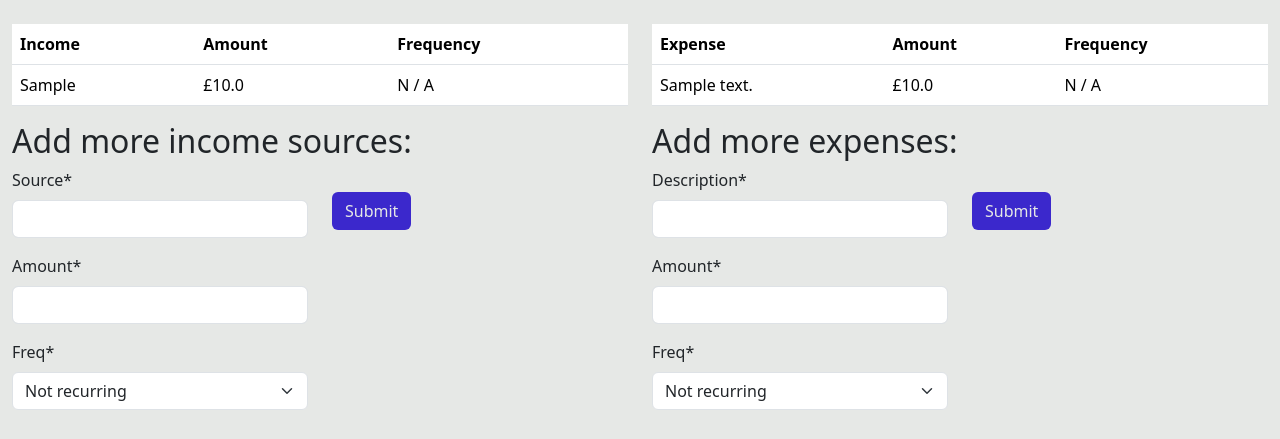
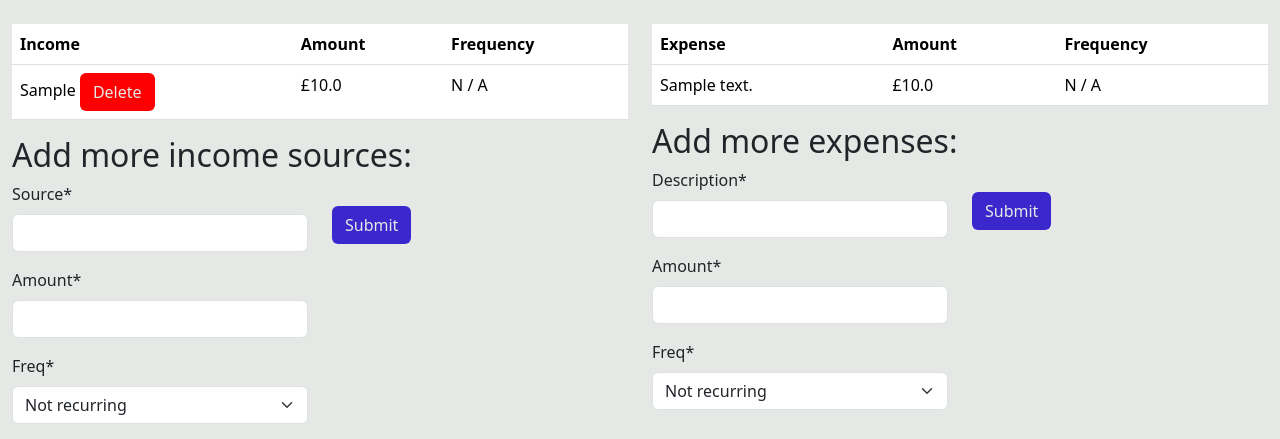
Before and after one commit to ErfanNajimi/ci-capstone-project, a Django app: page /tracker/ in a window 1280 px wide. Shown: the part 101-540 px from the top of the page. Run offline with Django 4.2, Linux system fonts and the light colour scheme; a user stored in the database is signed in; tables that the repository leaves empty hold one stand-in row (values such as "Sample post"); some libraries are stand-ins or nearby versions.

Commit message:
Attempt to add delete functionality for incomes in tracker app

```diff
--- a/financially/settings.py
+++ b/financially/settings.py
@@ -59,7 +59,7 @@ INSTALLED_APPS = [
 ]
 
 SITE_ID = 1
-LOGIN_REDIRECT_URL = '/'
+LOGIN_REDIRECT_URL = '/tracker/'
 LOGOUT_REDIRECT_URL = '/'
 
 CRISPY_ALLOWED_TEMPLATE_PACKS = "bootstrap5"
--- a/static/css/style.css
+++ b/static/css/style.css
@@ -52,6 +52,13 @@ nav {
     color: #E6E8E6;
 }
 
+/* Expense Tracker */
+
+.btn-delete{
+    background-color: red;
+    color: #E6E8E6;
+}
+
 /* Footer */
 footer {
     background-color: #3B28CC;
--- a/tracker/templates/tracker/tracker.html
+++ b/tracker/templates/tracker/tracker.html
@@ -17,7 +17,9 @@
                 <tbody>
                 {% for income in incomes %}
                   <tr>
-                    <td>{{ income.source }}</td>
+                    <td>{{ income.source }}
+                        <button class="btn btn-delete" income_id="{{ income.id }}">Delete</button>
+                    </td>
                     <td>£{{ income.amount }}</td>
                     <td>
                         {% if income.freq == 1 %}
--- a/tracker/urls.py
+++ b/tracker/urls.py
@@ -3,4 +3,6 @@ from django.urls import path
 
 urlpatterns = [
     path('', views.tracker, name='tracker'),
+    path('tracker/income_delete/<int:income_id>',
+         views.income_delete, name='income_delete'),
 ]
--- a/tracker/views.py
+++ b/tracker/views.py
@@ -1,5 +1,6 @@
-from django.shortcuts import render
+from django.shortcuts import render, get_object_or_404, reverse
 from django.contrib import messages
+from django.http import HttpResponseRedirect
 from .models import Income, Expense
 from .forms import IncomeForm, ExpenseForm
 
@@ -45,3 +46,16 @@ def tracker(request):
             "expense_form": expense_form,
         },
     )
+
+def income_delete(request, income_id):
+    if request.method == "POST":
+        # incomes = Income.objects.all().order_by("-date_added").filter(account=request.user)
+        income = get_object_or_404(Income, pk=income_id)
+
+        if income.account == request.user:
+            income.delete()
+            messages.add_message(request, messages.SUCCESS, 'Income deleted!')
+        else:
+            messages.add_message(request, messages.ERROR, 'You cannot delete this!')
+
+    return HttpResponseRedirect(reverse('tracker'))
```
